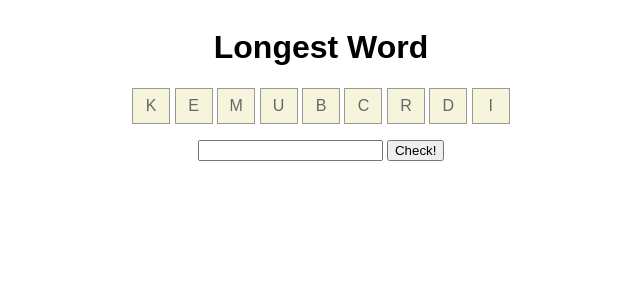
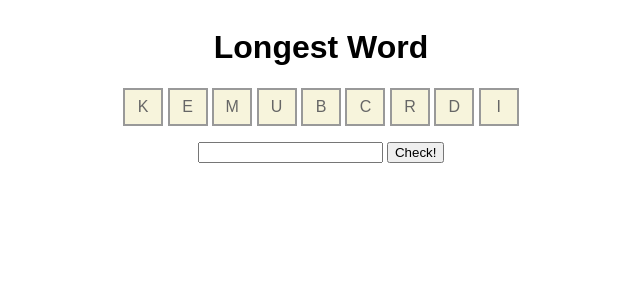
Before and after one commit to mw-wagon/longest-word, a Flask app: page / in a window 1280 px wide. Shown: the top 300 px of the page, without its empty margins (319-959 px from the left). Run offline with Flask 3, Linux system fonts and the light colour scheme.

Commit message:
green writing to blue and 2px border

```diff
--- a/static/style.css
+++ b/static/style.css
@@ -7,7 +7,7 @@ body {
   flex-direction: column;
 }
 .letter {
-  border: 1px solid #999;
+  border: 2px solid #999;
   padding: 8px 6px;
   width: 24px;
   display: inline-block;
@@ -21,7 +21,7 @@ body {
   margin: 1em 0;
 }
 .valid {
-  color: green;
+  color: rgb(21, 74, 220);
 }
 .invalid {
   color: red;
```
